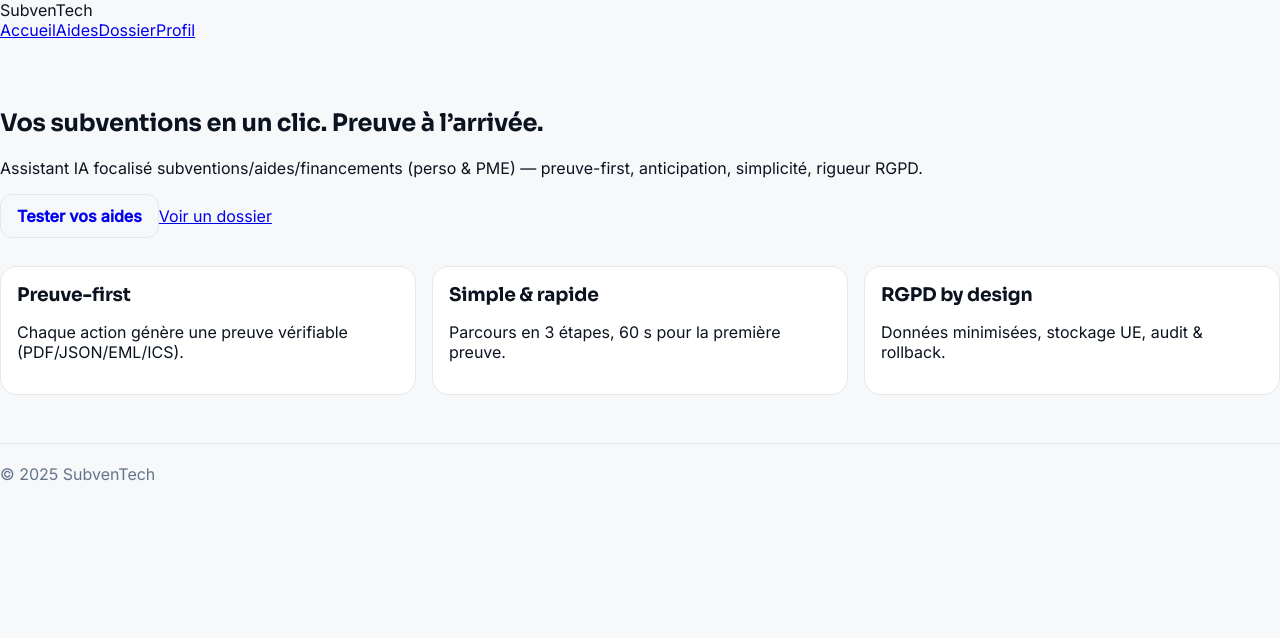
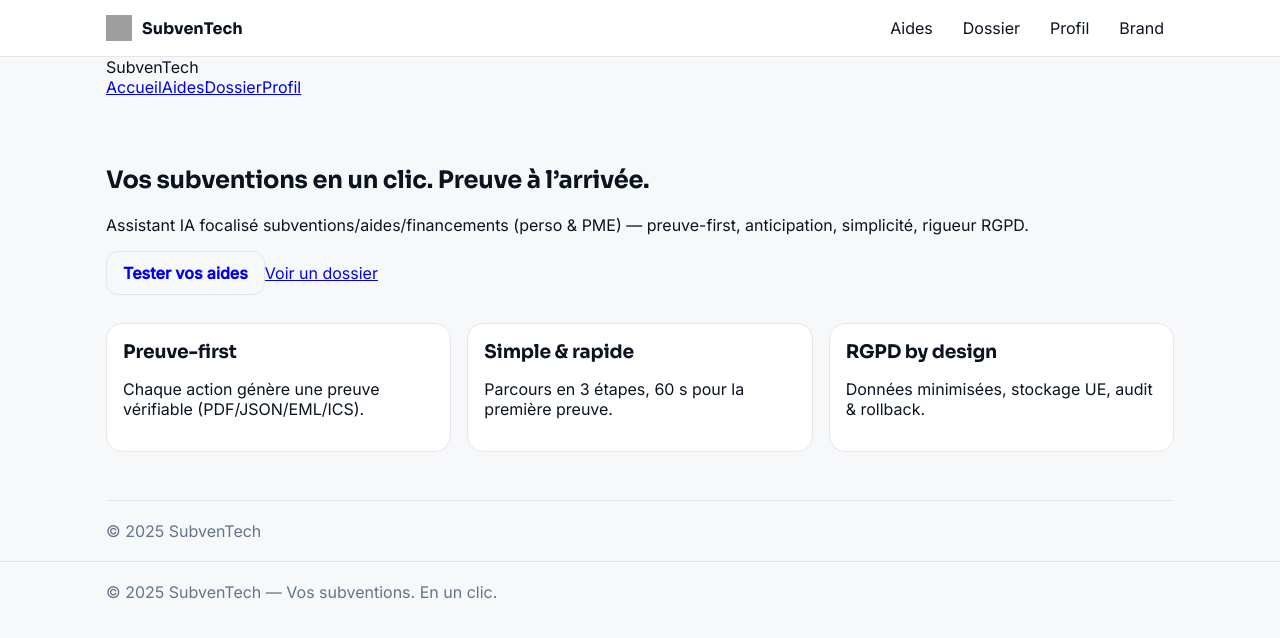
Before and after one commit to BACOUL/subventech-app, a Next.js app: page / in a window 1280 px wide. Shown: the top 638 px of the page. Built offline with nearby package versions, Linux system fonts and the light colour scheme; grey boxes are pictures that could not be loaded.

Commit message:
Update _app.js

```diff
--- a/pages/_app.js
+++ b/pages/_app.js
@@ -1,5 +1,52 @@
+// pages/_app.js
+import Head from 'next/head';
+import Link from 'next/link';
+import Image from 'next/image';
 import '../styles/globals.css';
 
 export default function MyApp({ Component, pageProps }) {
-  return <Component {...pageProps} />;
-}
+  const title = 'SubvenTech — Vos subventions. En un clic.';
+  const desc  = 'Assistant IA pour trouver et monter vos dossiers d’aides (perso & PME). Simple, preuve-first, RGPD.';
+  const url   = 'https://subventech-app.vercel.app'; // remplace par ton domaine final si besoin
+  const ogImg = '/brand/og-default.png';
+
+  return (
+    <>
+      <Head>
+        <title>{title}</title>
+        <meta name="description" content={desc}/>
+        <meta property="og:title" content={title}/>
+        <meta property="og:description" content={desc}/>
+        <meta property="og:type" content="website"/>
+        <meta property="og:url" content={url}/>
+        {ogImg && <meta property="og:image" content={ogImg}/>}
+        <meta name="twitter:card" content="summary_large_image"/>
+      </Head>
+
+      <header className="header">
+        <div className="container nav" role="navigation" aria-label="Navigation principale">
+          <Link href="/" className="brand">
+            <Image src="/brand/subventech-logo.svg" alt="SubvenTech" width={26} height={26} priority />
+            <b>SubvenTech</b>
+          </Link>
+          <nav className="menu">
+            <Link href="/aides">Aides</Link>
+            <Link href="/dossier">Dossier</Link>
+            <Link href="/profil">Profil</Link>
+            <Link href="/brand">Brand</Link>
+          </nav>
+        </div>
+      </header>
+
+      <main className="container">
+        <Component {...pageProps} />
+      </main>
+
+      <footer>
+        <div className="container">
+          © {new Date().getFullYear()} SubvenTech — <span className="muted">Vos subventions. En un clic.</span>
+        </div>
+      </footer>
+    </>
+  );
+    }
```
